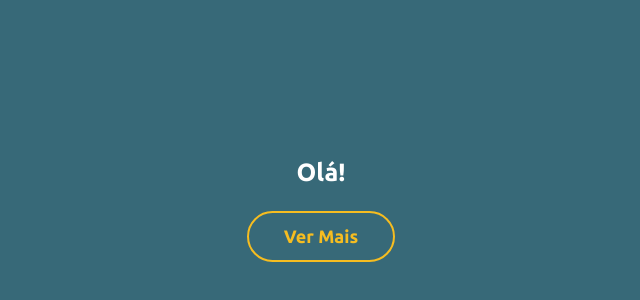
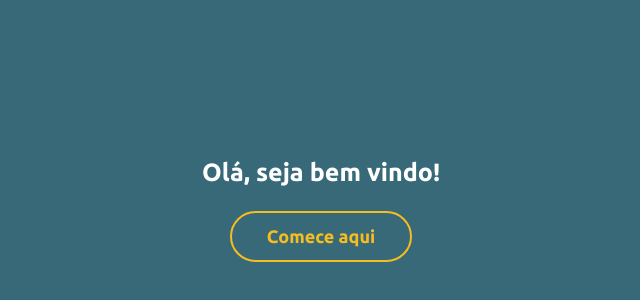
Before and after one commit to MatheusBuenevides/TechChallenge, a Nuxt app: page / in a window 1280 px wide. Shown: the part 192-492 px from the top of the page, without its empty margins (319-959 px from the left). Built offline with nearby package versions, Linux system fonts and the light colour scheme.

Commit message:
Fix style index

```diff
--- a/assets/css/global.scss
+++ b/assets/css/global.scss
@@ -43,7 +43,6 @@ body{
 .pageTitle{
   font-size: 25px;
   font-weight: bold;
-  text-transform: capitalize;
 }
 
 // Scroollbar style
--- a/pages/index.vue
+++ b/pages/index.vue
@@ -1,9 +1,9 @@
 <template>
   <div class="flex items-center flex-col h-screen justify-center gap-5">
 
-    <h1 class="pageTitle">Olá!</h1>
+    <h1 class="pageTitle">Olá, seja bem vindo!</h1>
 
-    <nuxt-link :to="`/pokemon`" class="btn btn-primary"> Ver Mais </nuxt-link>
+    <nuxt-link :to="`/pokemon`" class="btn btn-primary"> Comece aqui </nuxt-link>
 
   </div>
 
```
